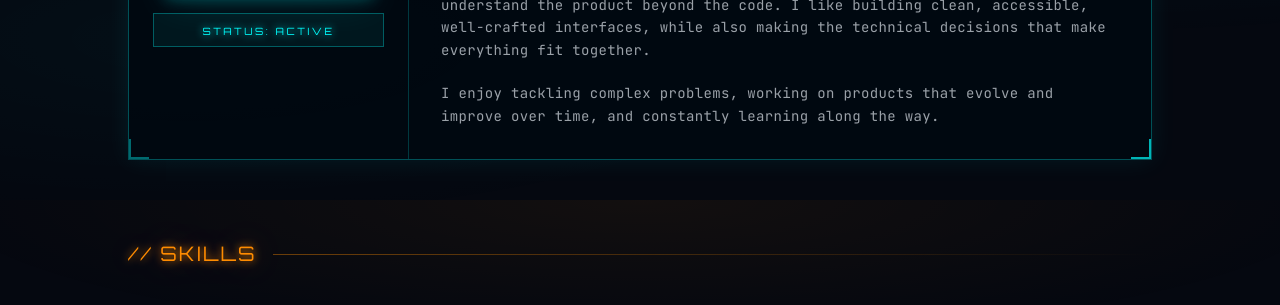
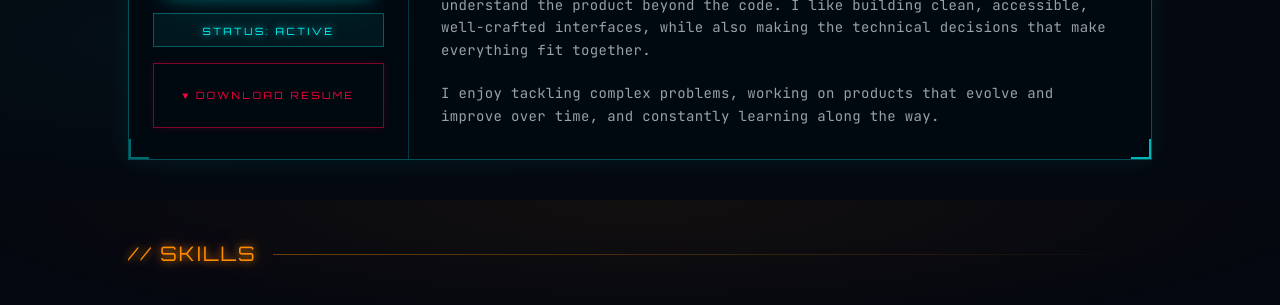
Before and after one commit to alromeroboro/alromeroboro.github.io, an Astro site: page / in a window 1280 px wide. Shown: the part 847-1152 px from the top of the page. Built offline with nearby package versions, Linux system fonts and the light colour scheme; Astro itself is replaced by a stand-in of ours.

Commit message:
feat: add red charge-effect Download Resume button to About section
Co-Authored-By: Claude Sonnet 4.6 <noreply@anthropic.com>

```diff
--- a/src/components/sections/AboutSection.astro
+++ b/src/components/sections/AboutSection.astro
@@ -7,6 +7,9 @@ import CornerBrackets from '../ui/CornerBrackets.astro';
 interface Props { locale: string; }
 const { locale } = Astro.props;
 const t = useTranslations(locale);
+const resumeUrl = locale === 'es'
+  ? '/files/Alberto.Romero.Frontend.ES.pdf'
+  : '/files/Alberto.Romero.Frontend.EN.pdf';
 ---
 <HomeSection id="about" haze="section-cyan-haze">
 
@@ -48,6 +51,18 @@ const t = useTranslations(locale);
           {t('about.status')}
         </span>
       </div>
+
+      <!-- Download Resume button -->
+      <a
+        href={resumeUrl}
+        download
+        class="w-full flex items-center justify-center border border-accent/50 text-accent btn-charge btn-charge-accent py-6 px-2 mt-1"
+        style="box-shadow: 0 0 8px #ff003c22;"
+      >
+        <span class="text-[10px] font-display tracking-[0.25em] uppercase">
+          &#x25BC; {t('hero.downloadResume')}
+        </span>
+      </a>
     </div>
 
     <!-- RIGHT: Bio column -->
--- a/src/i18n/en.ts
+++ b/src/i18n/en.ts
@@ -66,6 +66,9 @@ export const en = {
   // Lang toggle
   'lang.toggle.en': 'EN',
   'lang.toggle.es': 'ES',
+
+  // About section download
+  'hero.downloadResume': 'DOWNLOAD RESUME',
 } as const;
 
 export type TranslationKey = keyof typeof en;
--- a/src/i18n/es.ts
+++ b/src/i18n/es.ts
@@ -68,4 +68,7 @@ export const es: Record<TranslationKey, string> = {
   // Lang toggle
   'lang.toggle.en': 'EN',
   'lang.toggle.es': 'ES',
+
+  // About section download
+  'hero.downloadResume': 'DESCARGAR CV',
 };
--- a/src/styles/home.css
+++ b/src/styles/home.css
@@ -38,6 +38,17 @@
   color: #ffffff;
   text-shadow: 0 0 8px #ff00c8;
   box-shadow: 0 0 18px rgba(255,0,200,0.45), 0 0 40px rgba(255,0,200,0.15);
+}
+
+/* Accent red variant */
+.btn-charge-accent::before {
+  background: linear-gradient(90deg, rgba(255,0,60,0.18) 0%, rgba(255,0,60,0.08) 100%);
+}
+.btn-charge-accent:hover {
+  border-color: rgba(255,0,60,0.85);
+  color: #ffffff;
+  text-shadow: 0 0 8px #ff003c;
+  box-shadow: 0 0 18px rgba(255,0,60,0.45), 0 0 40px rgba(255,0,60,0.15);
 }
 
 /* ── City banner ─────────────────────────────────────── */
```
